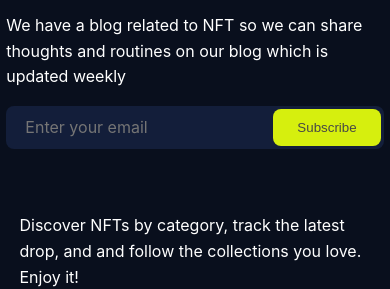
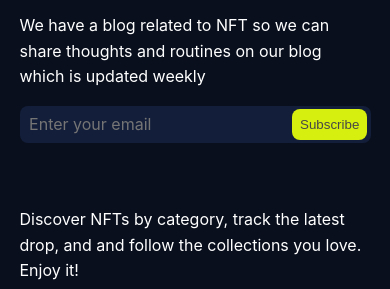
Before and after one commit to uabdirasul/marketplace, a website: page index.html in a window 390 px wide. Shown: the part 5734-6023 px from the top of the page. Drawn offline with Linux system fonts and the light colour scheme; a web font is replaced by a local one.

Commit message:
fix newsletter__input issue

```diff
--- a/styles/style.css
+++ b/styles/style.css
@@ -796,6 +796,15 @@ body {
     align-items: center;
   }
 
+  .newsletter__input {
+    width: 100%;
+    padding-left: 0.4rem;
+  }
+
+  .newsletter__button {
+    padding: 0.5rem;
+  }
+
   .newsletter__title {
     line-height: 120%;
   }
```
Also changed, not shown: dist/styles.min.css.
